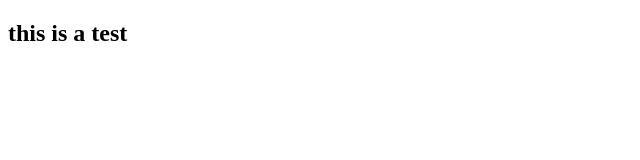
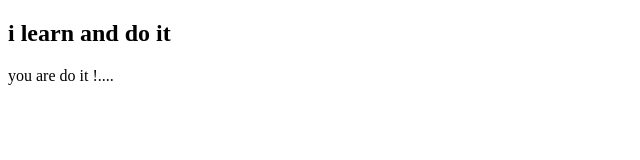
Before and after one commit to QuietWind/GIT, a plain HTML site: page test.html in a window 1280 px wide. Shown: the whole page, without its empty margins (0-640 px from the left). Drawn offline with Linux system fonts and the light colour scheme.

Commit message:
develop up

```diff
--- a/test.html
+++ b/test.html
@@ -5,6 +5,10 @@
 	<title>Document</title>
 </head>
 <body>
-	<h2>this is a test</h2>
+	<h2>i learn and do it </h2>
+
+	<div class="box">
+		you are do it !....
+	</div>
 </body>
 </html>
```
